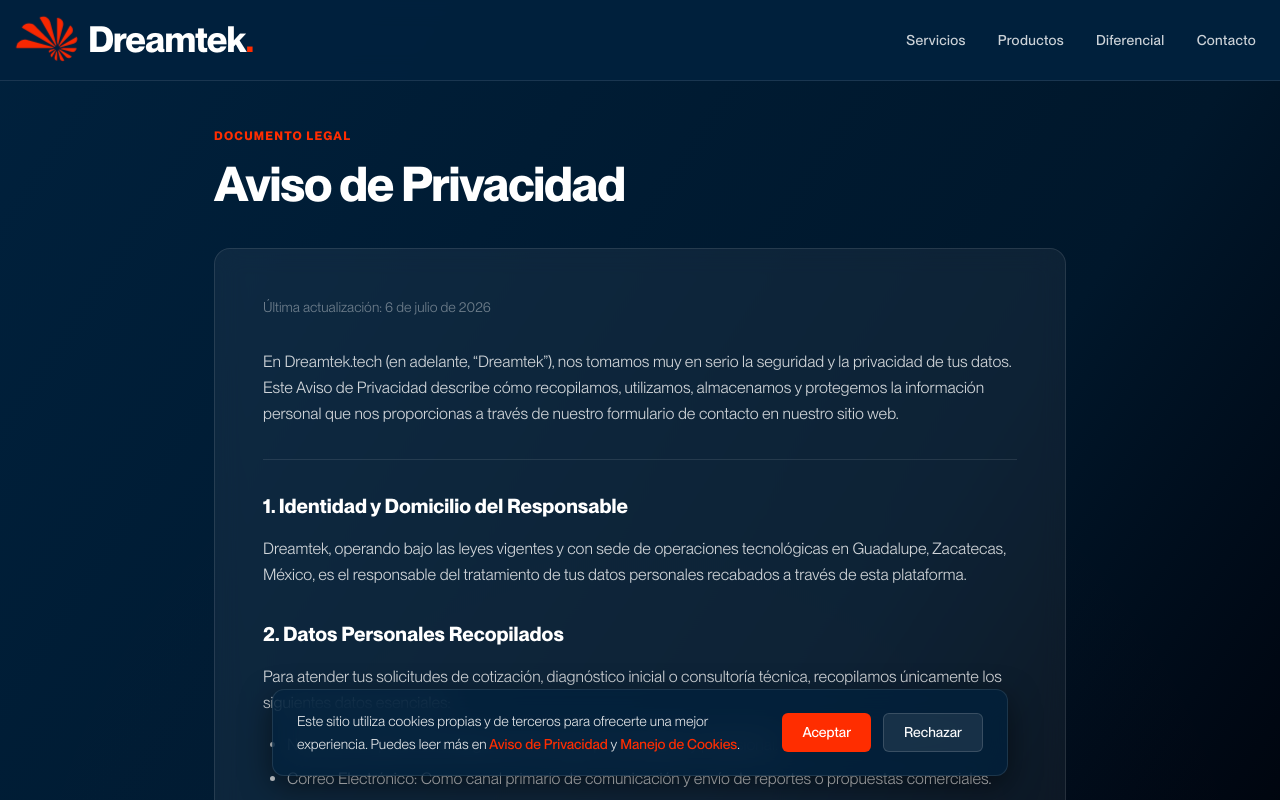
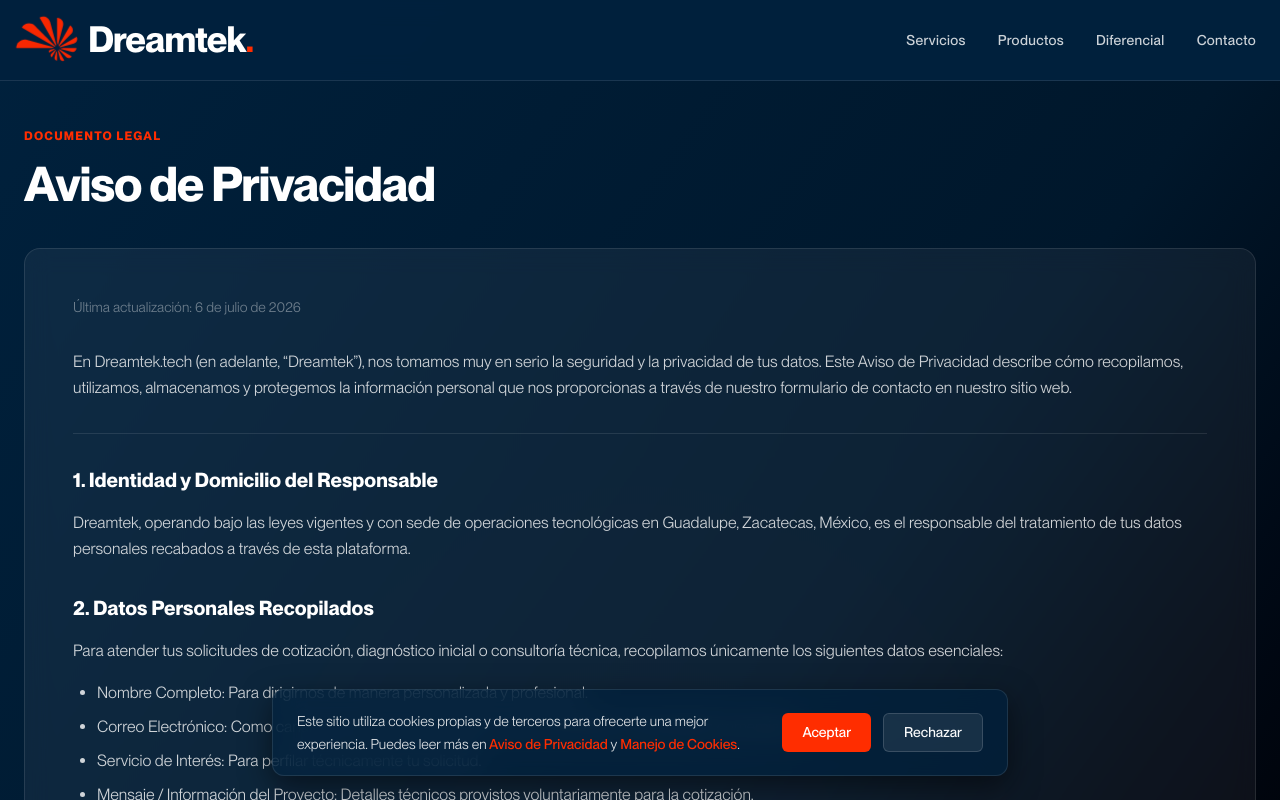
Before and after one commit to felipemiramontesr/dreamtek.tech, a Next.js app: page /privacidad in a window 1280 px wide. Shown: the top 800 px of the page. Built offline with nearby package versions, Linux system fonts and the light colour scheme.

Commit message:
V0.4.0_Legal_Pages_Container_Width_Unified

```diff
--- a/src/app/cookies/page.tsx
+++ b/src/app/cookies/page.tsx
@@ -10,7 +10,7 @@
         {/* Background graphic effect */}
         <div className="absolute inset-0 z-0 pointer-events-none opacity-10 bg-[radial-gradient(circle_at_center,rgba(255,45,0,0.15)_0%,transparent_60%)]" />
 
-        <div className="relative z-10 max-w-[900px] mx-auto px-6">
+        <div className="relative z-10 max-w-[1800px] mx-auto px-6">
           <span className="text-[#FF2D00] text-xs font-bold uppercase tracking-widest block mb-4">
             Documento Legal
           </span>
--- a/src/app/privacidad/page.tsx
+++ b/src/app/privacidad/page.tsx
@@ -10,7 +10,7 @@
         {/* Background graphic effect */}
         <div className="absolute inset-0 z-0 pointer-events-none opacity-10 bg-[radial-gradient(circle_at_center,rgba(255,45,0,0.15)_0%,transparent_60%)]" />
 
-        <div className="relative z-10 max-w-[900px] mx-auto px-6">
+        <div className="relative z-10 max-w-[1800px] mx-auto px-6">
           <span className="text-[#FF2D00] text-xs font-bold uppercase tracking-widest block mb-4">
             Documento Legal
           </span>
--- a/src/app/terminos/page.tsx
+++ b/src/app/terminos/page.tsx
@@ -10,7 +10,7 @@
         {/* Background graphic effect */}
         <div className="absolute inset-0 z-0 pointer-events-none opacity-10 bg-[radial-gradient(circle_at_center,rgba(255,45,0,0.15)_0%,transparent_60%)]" />
 
-        <div className="relative z-10 max-w-[900px] mx-auto px-6">
+        <div className="relative z-10 max-w-[1800px] mx-auto px-6">
           <span className="text-[#FF2D00] text-xs font-bold uppercase tracking-widest block mb-4">
             Documento Legal
           </span>
```
